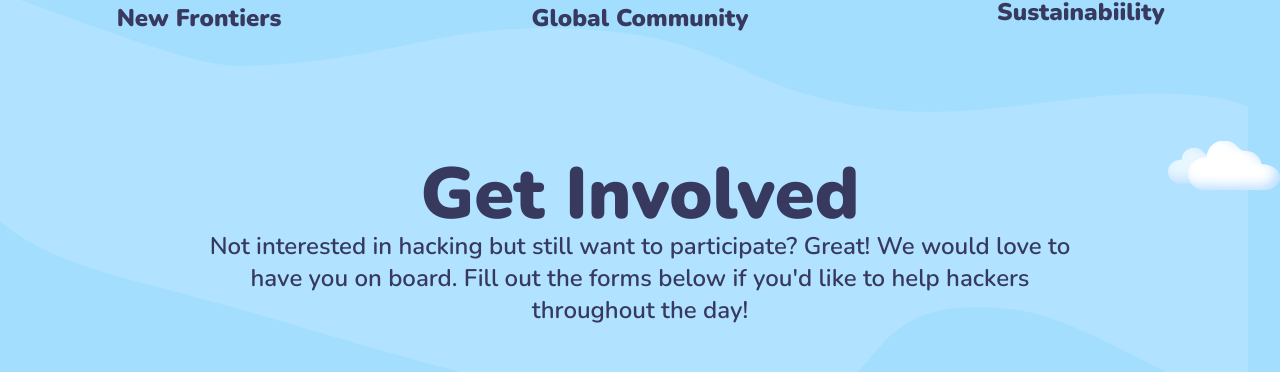
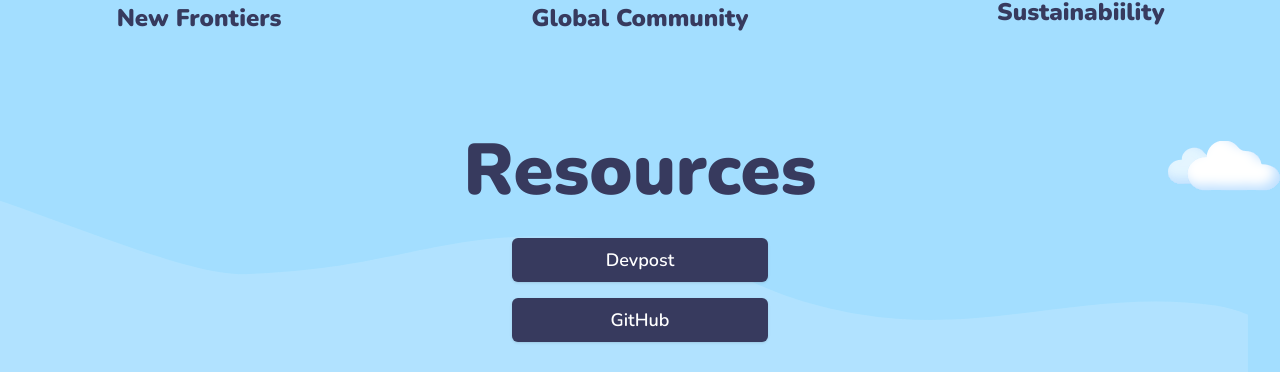
Before and after one commit to minsooerickim/citrushack2023, a Next.js app: page /live in a window 1280 px wide. Shown: the part 6132-6504 px from the top of the page. Built offline with nearby package versions, Linux system fonts and the light colour scheme; no server answers; sample sign-in values are in the browser's storage.

Commit message:
:building_construction: add resources section

```diff
--- a/pages/live.tsx
+++ b/pages/live.tsx
@@ -9,6 +9,7 @@ import Team from '@/pages/sections/team';
 import Faq from '@/pages/sections/faq';
 import Schedule from '@/pages/sections/schedule';
 import Judges from './sections/judges';
+import Resources from './sections/resources';
 
 export default function Home() {
   return (
@@ -50,6 +51,12 @@ export default function Home() {
         </span>
       </Element>
       <Element
+        name="Resources"
+        className="flex justify-center px-4 w-full bg-accent"
+      >
+        <Resources />
+      </Element>
+      <Element
         name="Support"
         className="flex justify-center w-full bg-gradient-to-b from-accent to-card"
       >
--- a/pages/sections/resources.tsx
+++ b/pages/sections/resources.tsx
@@ -5,8 +5,10 @@ export default function Resources() {
   const { data: session, status } = useSession();
 
   return (
-    <section className="flex flex-col w-full h-full my-12 lg:my-0 mb-24 max-w-[60rem] justify-center items-center">
-      <h1 className="mb-16">Resources</h1>
+    <section className="flex flex-col w-full h-full my-12 lg:my-0 mb-24 max-w-[60rem] justify-center items-center z-[1000]">
+      <h1 className="text-5xl md:text-7xl font-black mb-4 md:mb-8 text-text">
+        Resources
+      </h1>
       <div className="flex flex-col gap-4 w-full">
         <ButtonLink
           primary
@@ -15,6 +17,7 @@ export default function Resources() {
           external
         />
         <ButtonLink
+          primary
           link="https://github.com/citrushack/CitrusHackResources/blob/main/README.md"
           label="GitHub"
           external
```
